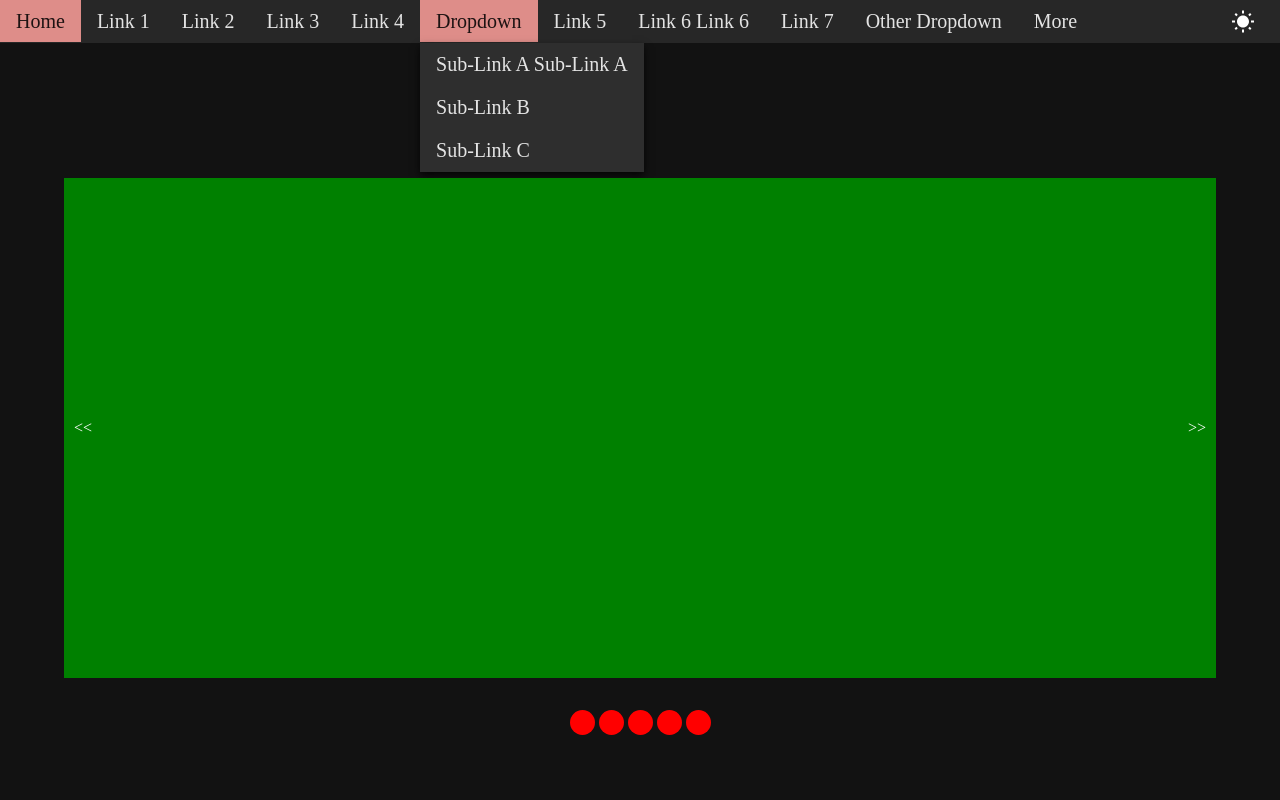
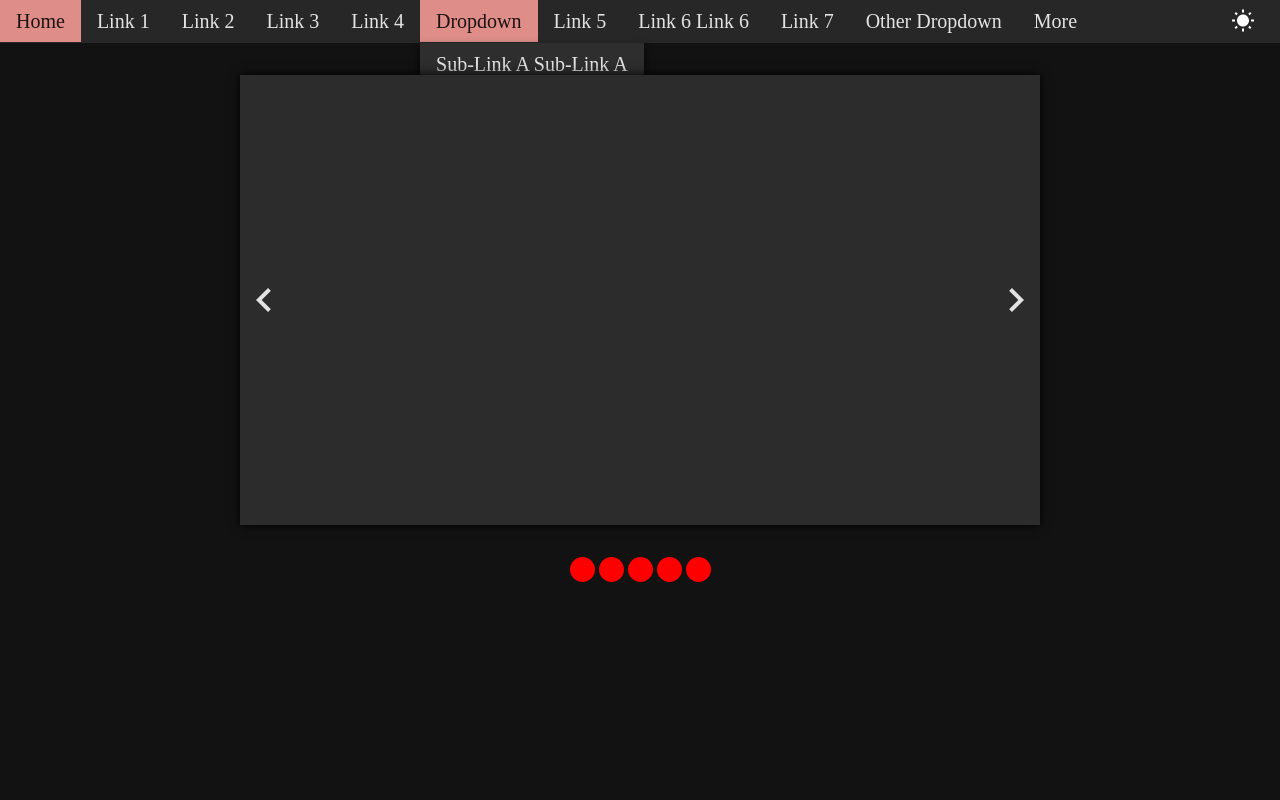
Before and after one commit to thatblindgeye/dynamic-ui-practice, a plain HTML site: page index.html in a window 1280 px wide. Both pictures are taken after a click on the button "Dropdown". Shown: the top 800 px of the page. Drawn offline with Linux system fonts and the light colour scheme.

Commit message:
Add styling for image slider

```diff
--- a/index.html
+++ b/index.html
@@ -55,8 +55,12 @@
 
     <div id="main">
       <div class="image-slider-container">
-        <div class="previous-arrow slider-arrow" tabindex="0"><<</div>
-        <div class="next-arrow slider-arrow" tabindex="0">>></div>
+        <div class="previous-arrow slider-arrow" tabindex="0" aria-label="previous image">
+          <span class="material-icons" aria-hidden="true">navigate_before</span>
+        </div>
+        <div class="next-arrow slider-arrow" tabindex="0" aria-label="next image">
+          <span class="material-icons" aria-hidden="true">navigate_next</span>
+        </div>
         <div class="image-container"></div>
       </div>
       <div class="slider-dots">
--- a/styles.css
+++ b/styles.css
@@ -26,6 +26,7 @@
   --sub-nav-hover-bg: rgb(246, 197, 199);
   --dropdown-bg: rgb(46, 46, 46);
   --sub-dropdown-bg: rgb(56, 56, 56);
+  --slider-bg: rgb(44, 44, 44);
   /* elevation refs */
   --elevation-00dp: rgb(18, 18, 18); /* text btn, top app bar (rest), */
   --elevation-01dp: rgb(30, 30, 30); /* searchbar (rest), card (rest), switch */
@@ -66,6 +67,7 @@
   --sub-nav-hover-bg: rgb(172, 32, 22);
   --dropdown-bg: rgb(220, 220, 220);
   --sub-dropdown-bg: rgb(150, 150, 150);
+  --slider-bg: rgb(220, 220, 220);
   /* text */
   --text-primary: rgba(0, 0, 0, 0.87);
   --nav-hover-text: rgba(255, 255, 255, 0.87);
@@ -99,8 +101,13 @@ a {
 
 
 /* ========== header/main nav ========== */
+header {
+  position: relative;
+}
+
 #upper-nav {
   display: flex;
+  flex-wrap: wrap;
   align-items: flex-end;
   width: 100%;
   background-color: var(--header-bg);
@@ -111,6 +118,7 @@ a {
   margin: 0;
   padding: 10px 0;
   list-style: none;
+  overflow: hidden;
 }
 
 .upper-links .link,
@@ -124,20 +132,16 @@ a {
   cursor: pointer;
 }
 
-.primary-links {
-  overflow: hidden;
-}
-
-.primary-links > li {
+.upper-links > li {
   flex-shrink: 0;
   display: inline-block;
 }
 
-.primary-links .active-link,
-.primary-links .link:hover,
-.primary-links .link:focus,
-.primary-links .dropdown-button:hover,
-.primary-links .dropdown-button:focus,
+.upper-links .active-link,
+.upper-links .link:hover,
+.upper-links .link:focus,
+.upper-links .dropdown-button:hover,
+.upper-links .dropdown-button:focus,
 #secondary-links .more-links-button:hover,
 #secondary-links .more-links-button:focus {
   background-color: var(--nav-hover-bg);
@@ -153,7 +157,7 @@ a {
   box-shadow: 0 4px 8px rgba(0, 0, 0, 0.8);
 }
 
-.primary-links .dropdown-links {
+.upper-links .dropdown-links {
   transform: translateY(10px);
 }
 
@@ -200,7 +204,7 @@ a {
 
 .theme-toggle {
   position: absolute;
-  top: 10px;
+  bottom: 10px;
   right: 25px;
   width: 24px;
   height: 24px;
@@ -225,9 +229,11 @@ a {
 #main {
   display: flex;
   flex-direction: column;
-  justify-content: center;
+  justify-content: flex-start;
   align-items: center;
+  width: 100%;
   min-height: 100vh;
+  margin-bottom: 25px;
   background-color: var(--background-base);
   color: white;
 }
@@ -235,12 +241,14 @@ a {
 .image-slider-container {
   position: relative;
   width: 90vw;
-  height: 90vw;
-  max-height: 500px;
+  max-width: 800px;
+  height: 50vw;
+  max-height: 450px;
   margin: 2rem;
   padding: 10px;
-  background-color: green;
-  color: rgb(252, 252, 252);
+  background-color: var(--slider-bg);
+  color: var(--text-primary);
+  box-shadow: 0 0 10px black;
 }
 
 .slider-arrow {
@@ -249,18 +257,21 @@ a {
   position: absolute;
   top: 0;
   height: 100%;
-  padding: 0 10px;
   transition: background-color 0.3s;
 }
 
 .slider-arrow:hover,
 .slider-arrow:focus {
-  background-color: rgba(0, 0, 0, 0.3);
+  background-color: rgba(112, 112, 112, 0.3);
   cursor: pointer;
 }
 
 .slider-arrow:focus {
   outline: none;
+}
+
+.slider-arrow .material-icons {
+  font-size: 3rem;
 }
 
 .previous-arrow {
@@ -285,6 +296,7 @@ a {
   justify-content: center;
   align-items: center;
   width: 100%;
+  height: 100px;
   padding: 25px 10px;
   background-color: var(--header-bg);
 }
```
